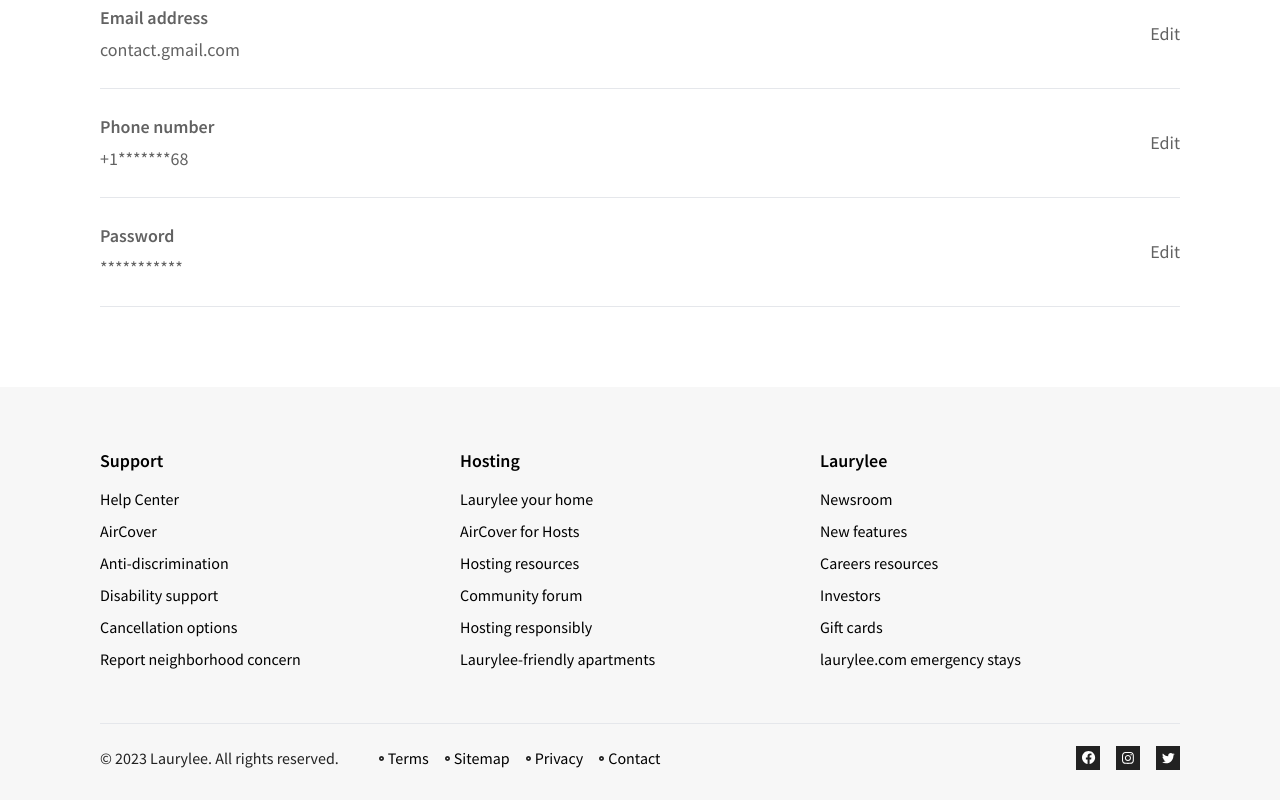
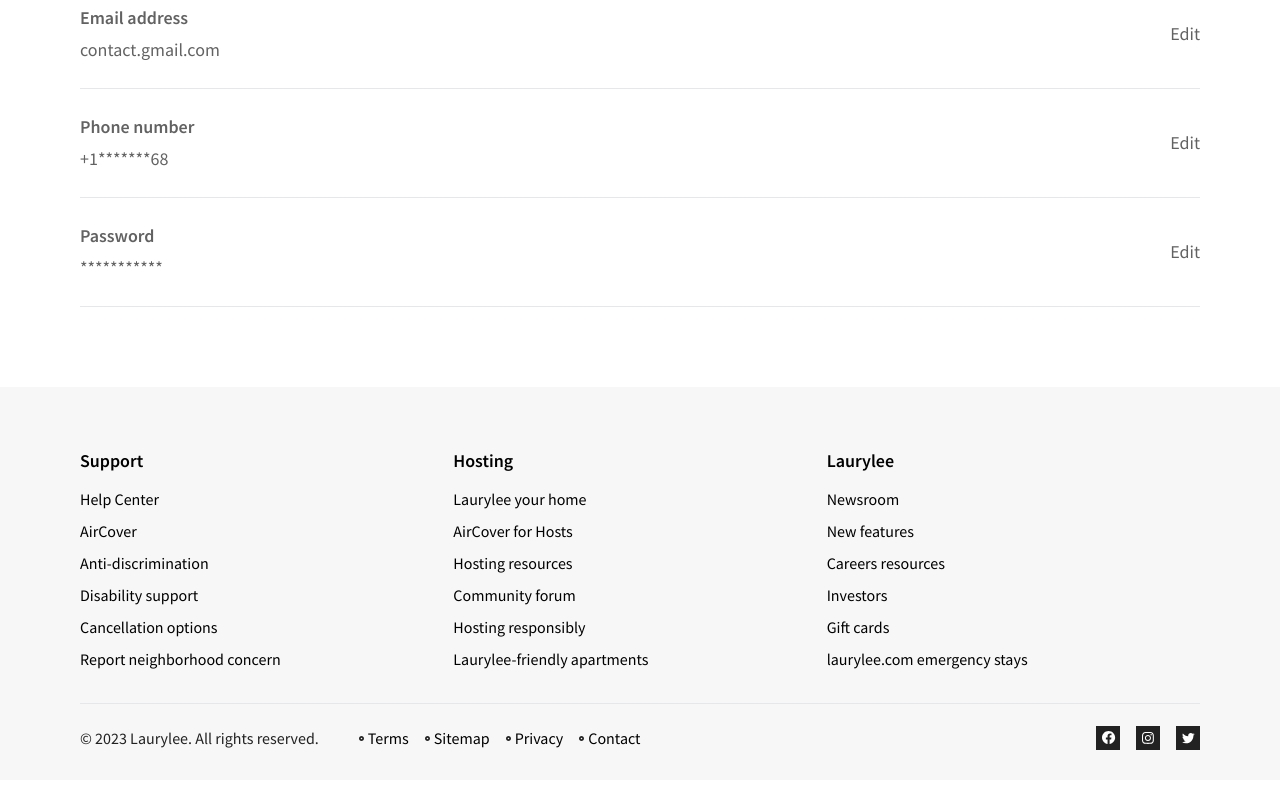
Before and after one commit to shariful10/jiibs, a Next.js app: page /account/personal-info in a window 1280 px wide. Shown: the part 392-1192 px from the top of the page. Built offline with nearby package versions, Linux system fonts and the light colour scheme.

Commit message:
Refecter: Footer

```diff
--- a/src/Components/Shared/Footer.jsx
+++ b/src/Components/Shared/Footer.jsx
@@ -1,46 +1,41 @@
 import React from "react";
 import Image from "next/image";
-import dot from "@/assets/Vector.svg";
+import vector from "@/assets/Vector.svg";
 import FooterItems from "./FooterItems";
 import twitter from "@/assets/twitter.svg";
 import Container from "../Regular/Container";
 import facebook from "@/assets/facebook.svg";
 import instragram from "@/assets/instragram.svg";
 
+const footerBottomData = [
+	{
+		id: 1,
+		image: vector,
+		title: "Terms",
+	},
+	{
+		id: 2,
+		image: vector,
+		title: "Sitemap",
+	},
+	{
+		id: 3,
+		image: vector,
+		title: "Privacy",
+	},
+	{
+		id: 4,
+		image: vector,
+		title: "Contact",
+	},
+];
+
 const Footer = () => {
 	return (
-		<footer className="pt-[60px] pb-[30px] bg-[#F7F7F7] px-5">
+		<footer className="pt-[60px] pb-[30px] bg-[#F7F7F7]">
 			<Container>
-				<div className="grid md:grid-cols-3 border-b pb-[52px]">
-					<FooterItems
-						title="Support"
-						item1="Help Center"
-						item2="AirCover"
-						item3="Anti-discrimination"
-						item4="Disability support"
-						item5="Cancellation options"
-						item6="Report neighborhood concern"
-					/>
-					<FooterItems
-						className="mt-5 md:mt-0"
-						title="Hosting"
-						item1="Laurylee your home"
-						item2="AirCover for Hosts"
-						item3="Hosting resources"
-						item4="Community forum"
-						item5="Hosting responsibly"
-						item6="Laurylee-friendly apartments"
-					/>
-					<FooterItems
-						className="mt-5 md:mt-0"
-						title="Laurylee"
-						item1="Newsroom"
-						item2="New features"
-						item3="Careers resources"
-						item4="Investors"
-						item5="Gift cards"
-						item6="laurylee.com emergency stays"
-					/>
+				<div className="grid md:grid-cols-3 border-b pb-[32px]">
+					<FooterItems />
 				</div>
 				<div className="mt-[22px] flex items-center justify-between flex-wrap space-y-6 md:space-y-0">
 					<div className="flex items-center gap-10 flex-wrap">
@@ -48,22 +43,12 @@ const Footer = () => {
 							© 2023 Laurylee. All rights reserved.
 						</p>
 						<div className="flex items-center gap-4">
-							<p className="flex items-center gap-1">
-								<Image src={dot} alt="dot" />
-								<span>Terms</span>
-							</p>
-							<p className="flex items-center gap-1">
-								<Image src={dot} alt="dot" />
-								<span>Sitemap</span>
-							</p>
-							<p className="flex items-center gap-1">
-								<Image src={dot} alt="dot" />
-								<span>Privacy</span>
-							</p>
-							<p className="flex items-center gap-1">
-								<Image src={dot} alt="dot" />
-								<span>Contact</span>
-							</p>
+							{footerBottomData.map(({ id, image, title }) => (
+								<p key={id} className="flex items-center gap-1">
+									<Image src={image} alt="vector" />
+									<span>{title}</span>
+								</p>
+							))}
 						</div>
 					</div>
 					<div className="flex items-center gap-4">
--- a/src/Components/Shared/FooterIcons/Dot.jsx
+++ /dev/null
@@ -1,14 +0,0 @@
-import React from "react";
-import dot from "@/assets/Vector.svg"
-import Image from "next/image";
-
-const Dot = ({ title }) => {
-	return (
-		<p className="flex items-center gap-1">
-         <Image src={dot} alt="dot" />
-			<span>{title}</span>
-		</p>
-	);
-};
-
-export default Dot;
--- a/src/Components/Shared/FooterItems.jsx
+++ b/src/Components/Shared/FooterItems.jsx
@@ -1,9 +1,54 @@
 import React from "react";
 import Link from "next/link";
 
-const FooterItems = ({ className, title, item1, item2, item3, item4, item5, item6 }) => {
+const footerData = [
+	{
+		id: 1,
+		title: "Support",
+		item1: "Help Center",
+		item2: "AirCover",
+		item3: "Anti-discrimination",
+		item4: "Disability support",
+		item5: "Cancellation options",
+		item6: "Report neighborhood concern",
+	},
+	{
+		id: 2,
+		title: "Hosting",
+		item1: "Laurylee your home",
+		item2: "AirCover for Hosts",
+		item3: "Hosting resources",
+		item4: "Community forum",
+		item5: "Hosting responsibly",
+		item6: "Laurylee-friendly apartments",
+	},
+	{
+		id: 3,
+		title: "Laurylee",
+		item1: "Newsroom",
+		item2: "New features",
+		item3: "Careers resources",
+		item4: "Investors",
+		item5: "Gift cards",
+		item6: "laurylee.com emergency stays",
+	},
+];
+
+const FooterItems = ({
+	className,
+	title,
+	item1,
+	item2,
+	item3,
+	item4,
+	item5,
+	item6,
+}) => {
 	return (
-		<div className={`${className}`}>
+		<>
+			{footerData.map(
+				({ id, title, item1, item2, item3, item4, item5, item6 }) => (
+					<div className="mt-5 md:mt-0">
 						<h2 className="text-lg font-semibold">{title}</h2>
 						<div className="flex flex-col gap-2 mt-3">
 							<Link href="#">{item1}</Link>
@@ -14,6 +59,9 @@ const FooterItems = ({ className, title, item1, item2, item3, item4, item5, item
 							<Link href="#">{item6}</Link>
 						</div>
 					</div>
+				)
+			)}
+		</>
 	);
 };
 
--- a/src/app/(root)/account/personal-info/page.jsx
+++ b/src/app/(root)/account/personal-info/page.jsx
@@ -10,9 +10,13 @@ const PersonalInfo = () => {
 	const [editPass, setEditPass] = useState(false);
    console.log("rename: ", rename)
 
+   const handleRename = (rename) => {
+      setRename(rename)
+   };
+
 	return (
 		<Container>
-			<div className="mt-10 mb-20 px-5">
+			<div className="mt-10 mb-20">
 				<h2 className="text-[36px] font-semibold">Account</h2>
 				<div className="flex items-center gap-2 text-darkGray text-lg">
 					<Link href="/account" className="hover:text-primary">
@@ -50,7 +54,7 @@ const PersonalInfo = () => {
 									</p>
 								</div>
 								<button
-									onClick={() => setRename(false)}
+									onClick={() => handleRename(false)}
 									className="text-[15px] text-blackText font-semibold cursor-pointer"
 								>
 									Cancel
@@ -83,7 +87,7 @@ const PersonalInfo = () => {
 								</div>
 								<div className="flex flex-col items-center md:items-start">
 									<button
-										onClick={() => setRename(true)}
+										onClick={() => handleRename(false)}
 										className="text-white bg-primary font-semibold py-1 px-3 mt-5 rounded-md"
 									>
 										Save
@@ -102,7 +106,7 @@ const PersonalInfo = () => {
 							title="Jane Brandson"
 						>
 							<button
-								onClick={() => setRename(true)}
+                        onClick={() => handleRename(true)}
 								className="font-medium"
 							>
 								Edit
--- a/src/app/(root)/page.jsx
+++ b/src/app/(root)/page.jsx
@@ -1,5 +1,3 @@
-"use client";
-
 import Categories from "@/Components/Categories/Categories";
 import ApartmentCard from "@/Components/Regular/ApartmentCard/ApartmentCard";
 import { data } from "@/Components/data";
--- a/src/app/(root)/tours-and-open-houses/page.jsx
+++ b/src/app/(root)/tours-and-open-houses/page.jsx
@@ -11,7 +11,7 @@ const ToursAndOpenHouses = () => {
 
 	return (
 		<Container>
-			<div className="my-10 px-5">
+			<div className="my-10">
 				<div className="flex justify-between items-center">
 					<div className="text-darkGray flex items-center gap-6">
 						<p
--- a/tsconfig.json
+++ b/tsconfig.json
@@ -5,6 +5,9 @@
       "dom.iterable",
       "esnext"
     ],
+    "paths": {
+      "@/*": ["/src/*"]
+    },
     "allowJs": true,
     "skipLibCheck": true,
     "strict": false,
```
Also changed, not shown: package.json (+8 -4 lines), 1 other file (tests, documents, lock files or other folders). Lines whose indentation alone changed are shown as unchanged.
